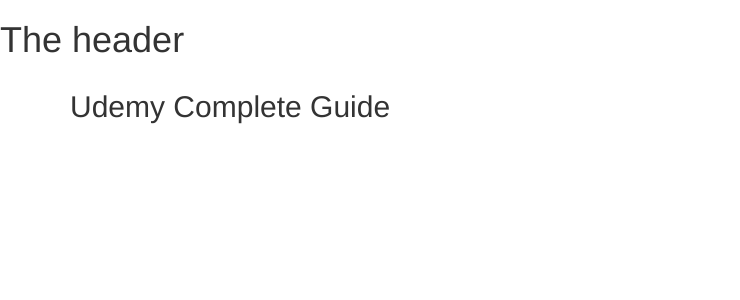
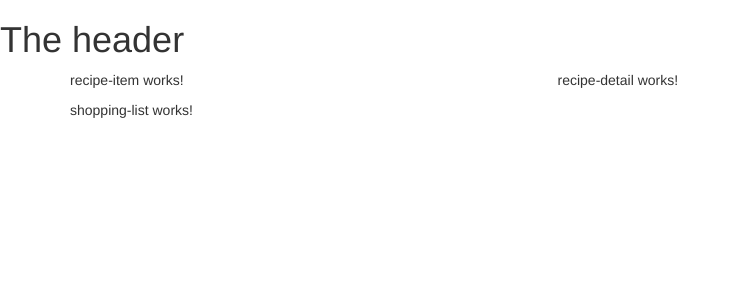
Before and after one commit to aantivero/ng-complete-guide-udemy, an Angular app: page / in a window 1280 px wide. Shown: the top 300 px of the page, without its empty margins (0-740 px from the left). Built offline with nearby package versions, Linux system fonts and the light colour scheme.

Commit message:
Distribution of the recipes

```diff
--- a/src/app/app.component.html
+++ b/src/app/app.component.html
@@ -2,7 +2,8 @@
 <div class="container">
   <div class="row">
     <div class="col-md-12">
-      <h2>Udemy Complete Guide</h2>
+      <app-recipes></app-recipes>
+      <app-shopping-list></app-shopping-list>
     </div>
   </div>
 </div>
--- a/src/app/recipes/recipe-list/recipe-list.component.html
+++ b/src/app/recipes/recipe-list/recipe-list.component.html
@@ -1,3 +1 @@
-<p>
-  recipe-list works!
-</p>
+<app-recipe-item></app-recipe-item>
--- a/src/app/recipes/recipes.component.html
+++ b/src/app/recipes/recipes.component.html
@@ -1,3 +1,8 @@
-<p>
-  recipes works!
-</p>
+<div class="row">
+  <div class="col-md-5">
+    <app-recipe-list></app-recipe-list>
+  </div>
+  <div class="col-md-7">
+    <app-recipe-detail></app-recipe-detail>
+  </div>
+</div>
```
